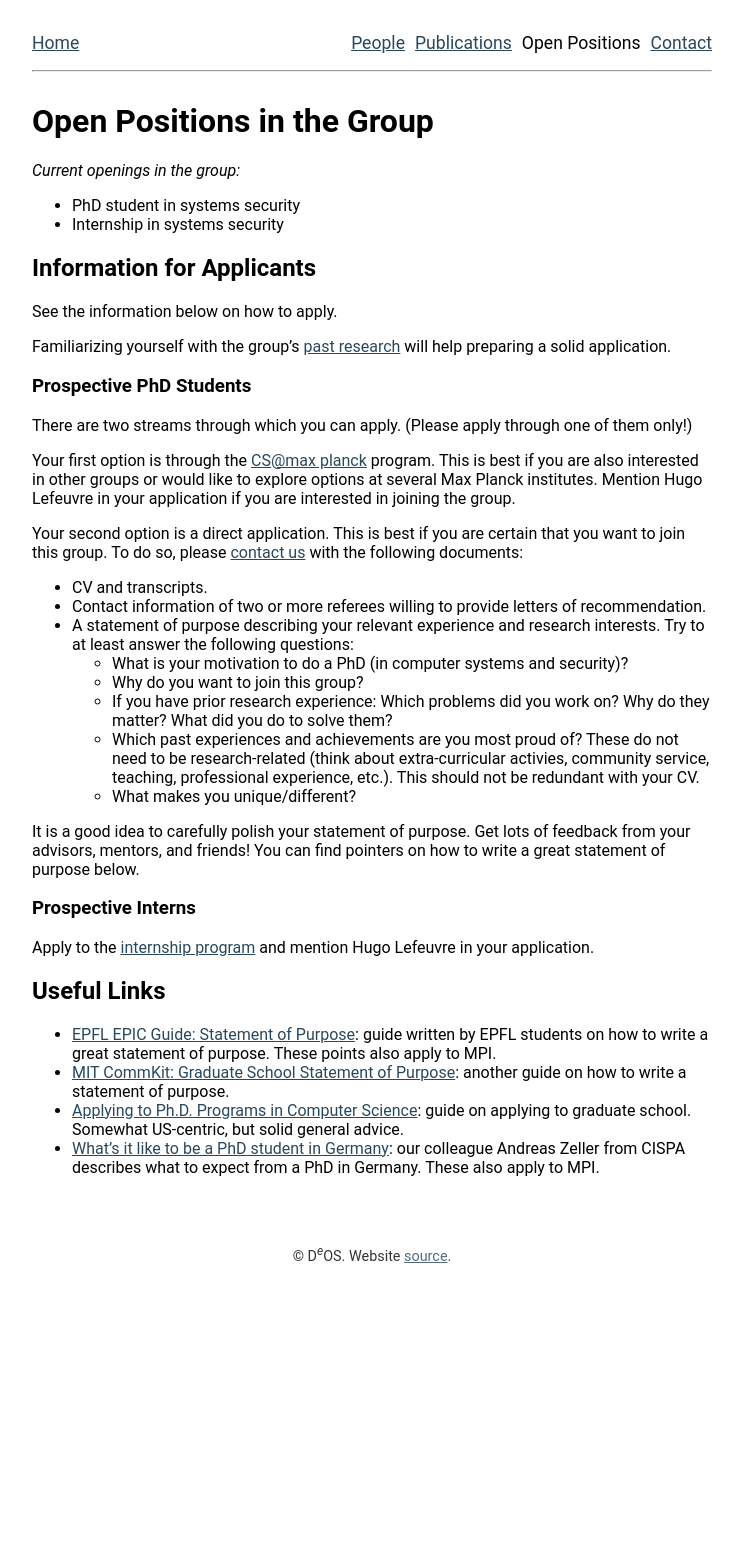
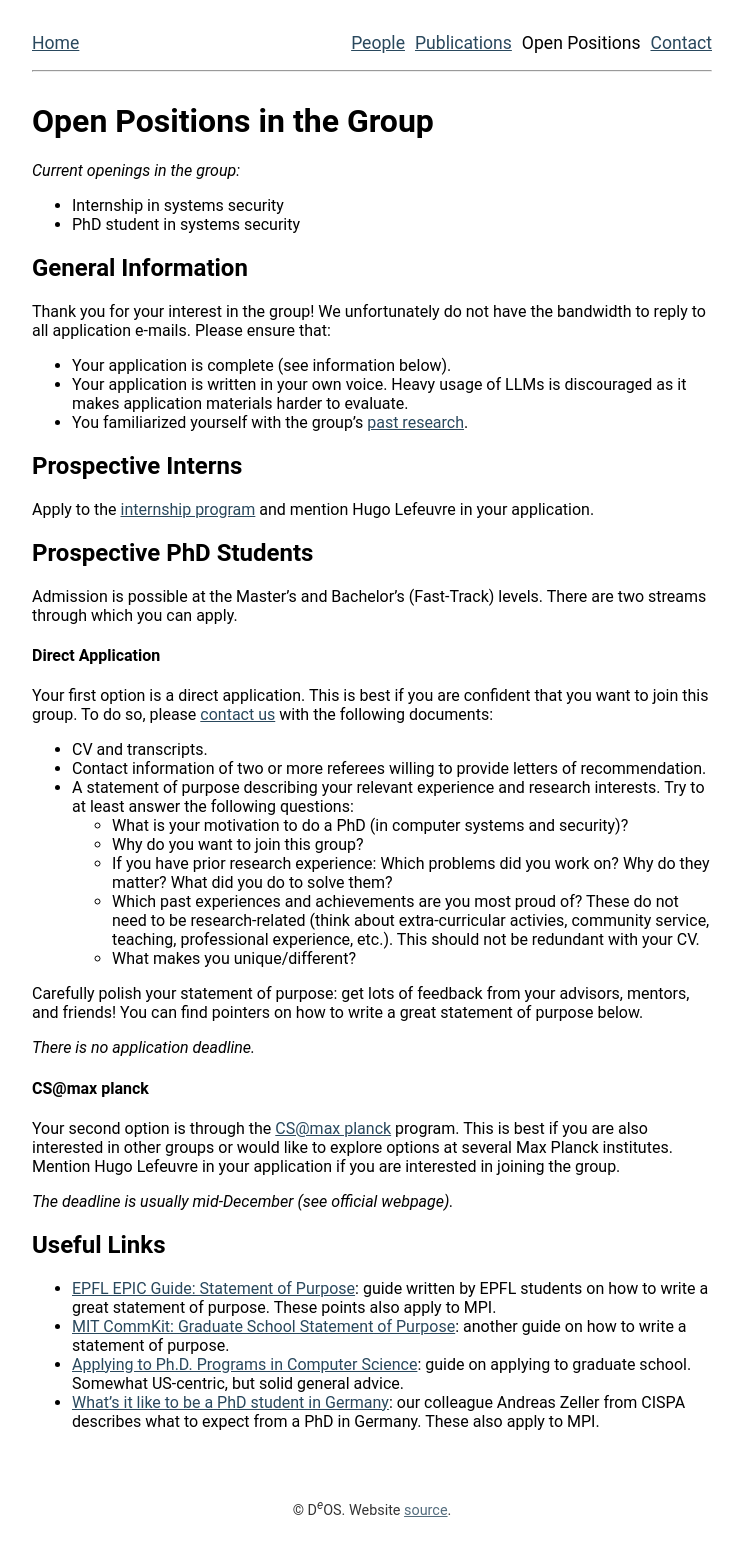
Before and after one commit to mpi-sp-deos/mpi-sp-deos.github.io, a Jekyll site: the page built from positions.md, in a window 1280 px wide. Shown: the whole page, without its empty margins (268-1011 px from the left). Built offline with Jekyll 4.4.1, drawn with Linux system fonts in a browser that asks for light colours; before the commit the page ends 1297 px from its top, so only the background shows below that.

Commit message:
Clarify application page
Signed-off-by: Hugo Lefeuvre <hugo.lefeuvre@mpi-sp.org>

```diff
--- a/positions.md
+++ b/positions.md
@@ -5,26 +5,31 @@ title: Open Positions in the Group
 
 *Current openings in the group:*
 
+- Internship in systems security
 - PhD student in systems security
-- Internship in systems security
 
-## Information for Applicants
+## General Information
 
-See the information below on how to apply.
+Thank you for your interest in the group!
+We unfortunately do not have the bandwidth to reply to all application e-mails.
+Please ensure that:
 
-Familiarizing yourself with the group's [past research](/publications) will help preparing a solid application.
+- Your application is complete (see information below).
+- Your application is written in your own voice. Heavy usage of LLMs is discouraged as it makes application materials harder to evaluate.
+- You familiarized yourself with the group's [past research](/publications).
 
-### Prospective PhD Students
+## Prospective Interns
 
-There are two streams through which you can apply.
-(Please apply through one of them only!)
+Apply to the [internship program](https://www.cis.mpg.de/internships/) and mention Hugo Lefeuvre in your application.
 
-Your first option is through the [CS@max planck](https://www.cis.mpg.de/csmaxplanck-overview/) program.
-This is best if you are also interested in other groups or would like to explore options at several Max Planck institutes.
-Mention Hugo Lefeuvre in your application if you are interested in joining the group.
+## Prospective PhD Students
 
-Your second option is a direct application.
-This is best if you are certain that you want to join this group.
+Admission is possible at the Master's and Bachelor's (Fast-Track) levels. There are two streams through which you can apply.
+
+#### Direct Application
+
+Your first option is a direct application.
+This is best if you are confident that you want to join this group.
 To do so, please [contact us](/contact) with the following documents:
 
 - CV and transcripts.
@@ -36,13 +41,18 @@ To do so, please [contact us](/contact) with the following documents:
   + Which past experiences and achievements are you most proud of? These do not need to be research-related (think about extra-curricular activies, community service, teaching, professional experience, etc.). This should not be redundant with your CV.
   + What makes you unique/different?
 
-It is a good idea to carefully polish your statement of purpose.
-Get lots of feedback from your advisors, mentors, and friends!
+Carefully polish your statement of purpose: get lots of feedback from your advisors, mentors, and friends!
 You can find pointers on how to write a great statement of purpose below.
 
-### Prospective Interns
+*There is no application deadline.*
 
-Apply to the [internship program](https://www.cis.mpg.de/internships/) and mention Hugo Lefeuvre in your application.
+#### CS@max planck
+
+Your second option is through the [CS@max planck](https://www.cis.mpg.de/csmaxplanck-overview/) program.
+This is best if you are also interested in other groups or would like to explore options at several Max Planck institutes.
+Mention Hugo Lefeuvre in your application if you are interested in joining the group.
+
+*The deadline is usually mid-December (see official webpage).*
 
 ## Useful Links
 
```
